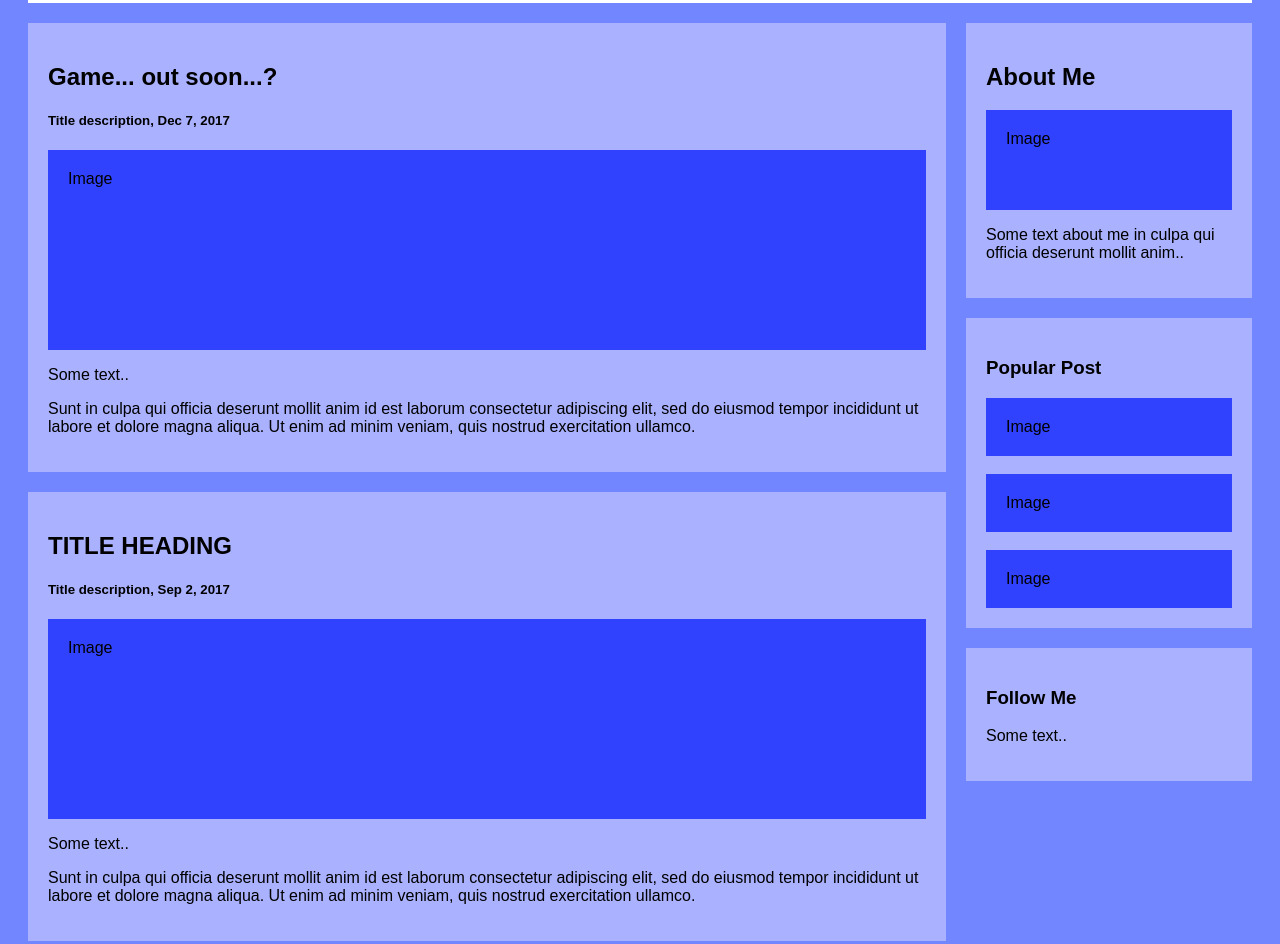
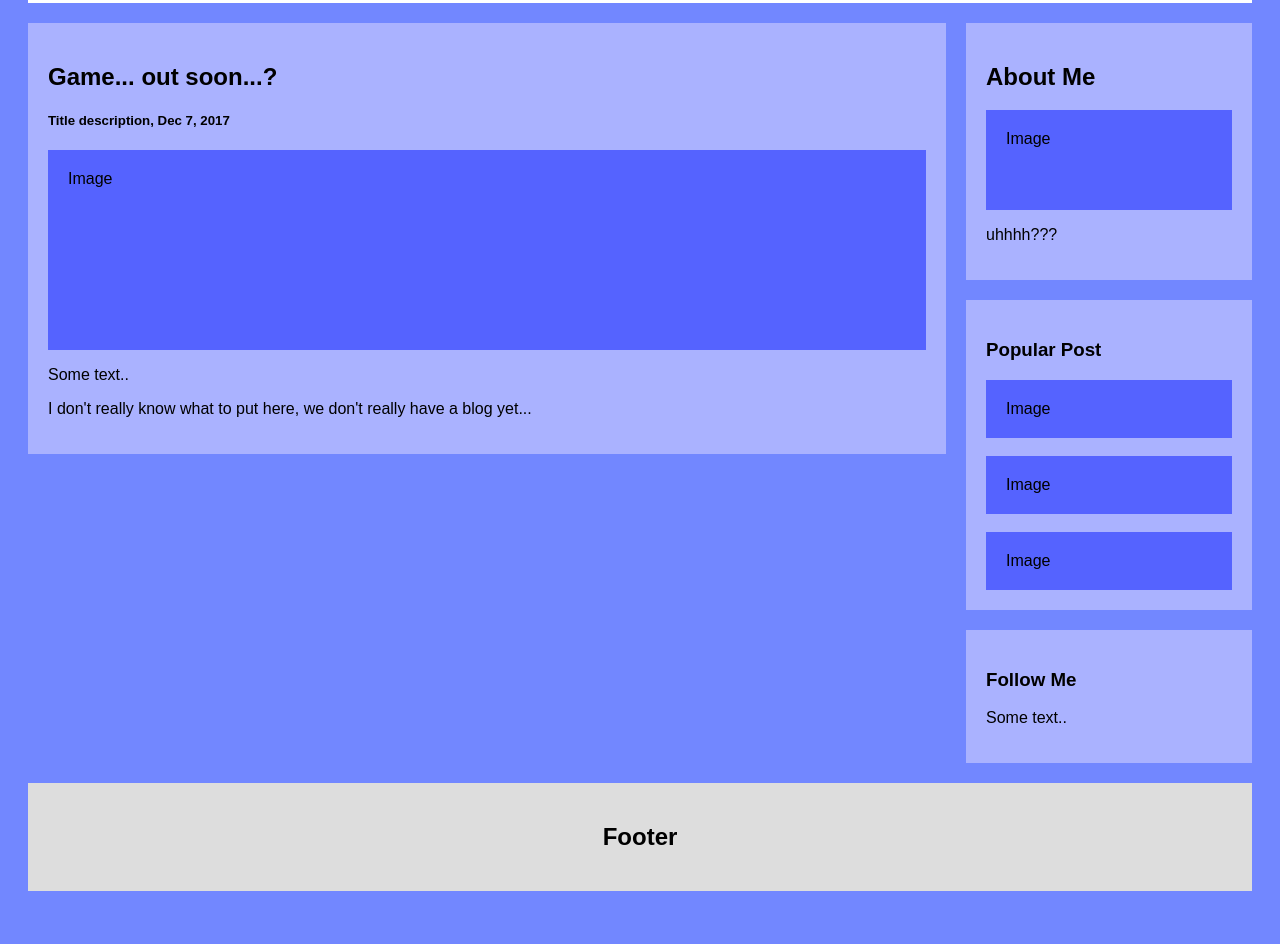
Before and after one commit to Fourside-Studios/Fourside-Studios.github.io, a plain HTML site: page index.html in a window 1280 px wide. Shown: the part 254-1198 px from the top of the page. After the commit the page ends 1173 px from the top, so only its background shows below. Drawn offline with Linux system fonts and the light colour scheme.

Commit message:
Update index.html

```diff
--- a/index.html
+++ b/index.html
@@ -38,7 +38,7 @@ body {
 
 /* Fake image */
 .fakeimg {
-  background-color: #3142ff;
+  background-color: #5563ff;
   width: 100%;
   padding: 20px;
 }
@@ -87,21 +87,14 @@ body {
       <h5>Title description, Dec 7, 2017</h5>
       <div class="fakeimg" style="height:200px;">Image</div>
       <p>Some text..</p>
-      <p>Sunt in culpa qui officia deserunt mollit anim id est laborum consectetur adipiscing elit, sed do eiusmod tempor incididunt ut labore et dolore magna aliqua. Ut enim ad minim veniam, quis nostrud exercitation ullamco.</p>
-    </div>
-    <div class="card">
-      <h2>TITLE HEADING</h2>
-      <h5>Title description, Sep 2, 2017</h5>
-      <div class="fakeimg" style="height:200px;">Image</div>
-      <p>Some text..</p>
-      <p>Sunt in culpa qui officia deserunt mollit anim id est laborum consectetur adipiscing elit, sed do eiusmod tempor incididunt ut labore et dolore magna aliqua. Ut enim ad minim veniam, quis nostrud exercitation ullamco.</p>
+      <p>I don't really know what to put here, we don't really have a blog yet...</p>
     </div>
   </div>
   <div class="rightcolumn">
     <div class="card">
       <h2>About Me</h2>
       <div class="fakeimg" style="height:100px;">Image</div>
-      <p>Some text about me in culpa qui officia deserunt mollit anim..</p>
+      <p>uhhhh???</p>
     </div>
     <div class="card">
       <h3>Popular Post</h3>
```
